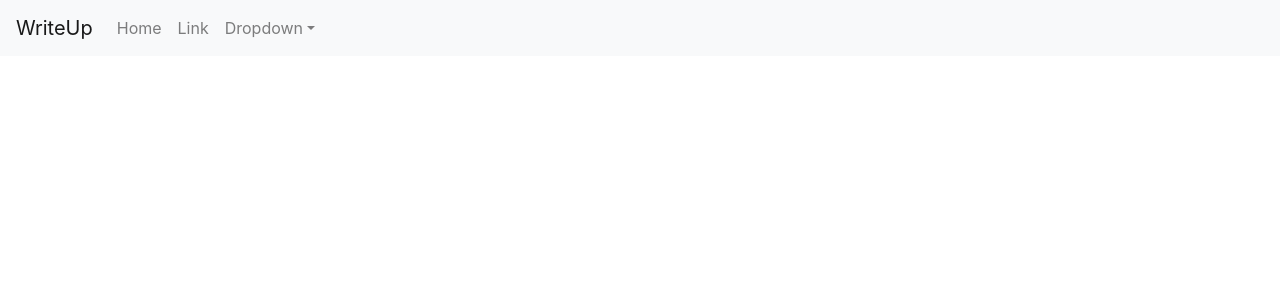
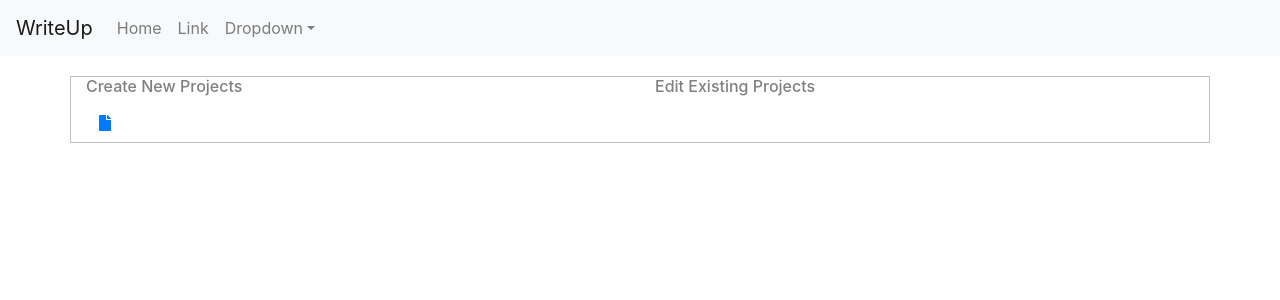
Before and after one commit to hisaransh/Writeup, a Next.js app: page / in a window 1280 px wide. Shown: the top 300 px of the page. Built offline with nearby package versions, Linux system fonts and the light colour scheme.

Commit message:
Start adding create new project functionality

```diff
--- a/pages/index.js
+++ b/pages/index.js
@@ -1,9 +1,39 @@
 import Head from 'next/head'
+import Link from 'next/link'
 import Navigationbar from "../Component/Navigationbar"
+import {Container,Row,Col} from 'react-bootstrap'
+import { FontAwesomeIcon } from '@fortawesome/react-fontawesome'
+import {faFile, faCoffee } from '@fortawesome/free-solid-svg-icons'
 export default function Home() {
   return (
     <>
     <Navigationbar />
+    <div className="container">
+      <div className="row">
+        <div className="col">
+          <h6 className="title titlex">
+            Create New Projects
+          </h6>
+          <button type="button" className="btn btn-link"><FontAwesomeIcon icon={faFile} /></button>
+        </div>
+        <div className="col">
+          <h6 className="title">
+            Edit Existing Projects
+          </h6>
+        </div>
+      </div>
+    </div>
+    <style jsx>{`
+        .container{
+          border-style:solid;
+          border-width:1px;
+          border-color:silver;
+          margin-top:20px;
+        }
+        .title{
+          color:grey;
+        }
+    `}</style>
     </>
     // <div className="container">
     //   <Head>
@@ -29,7 +59,7 @@ export default function Home() {
     //     </a>
     //   </footer>
     //
-    //   <style jsx>{`
+      //<style jsx>{`
     //     .container {
     //       min-height: 100vh;
     //       padding: 0 0.5rem;
```
